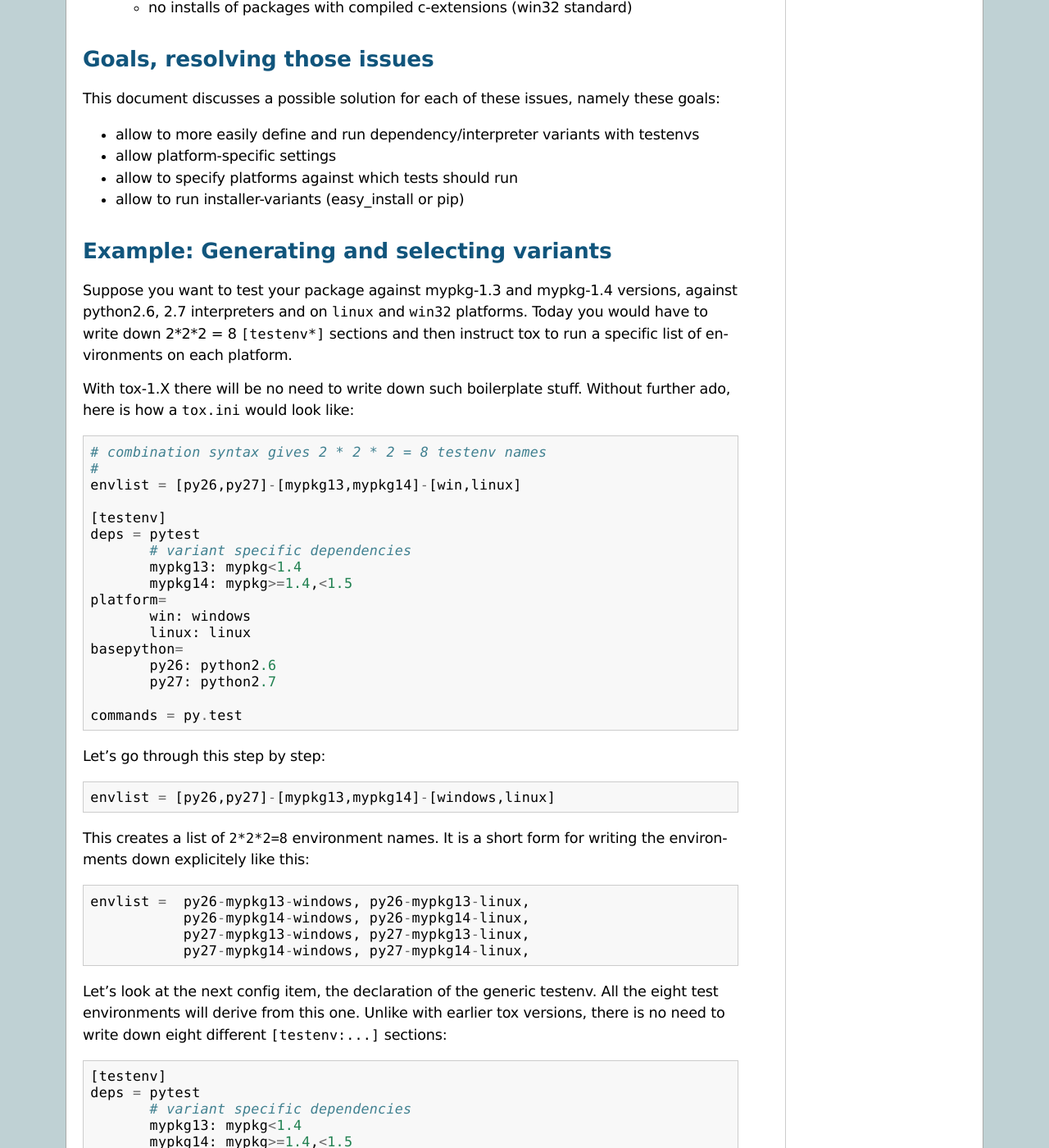
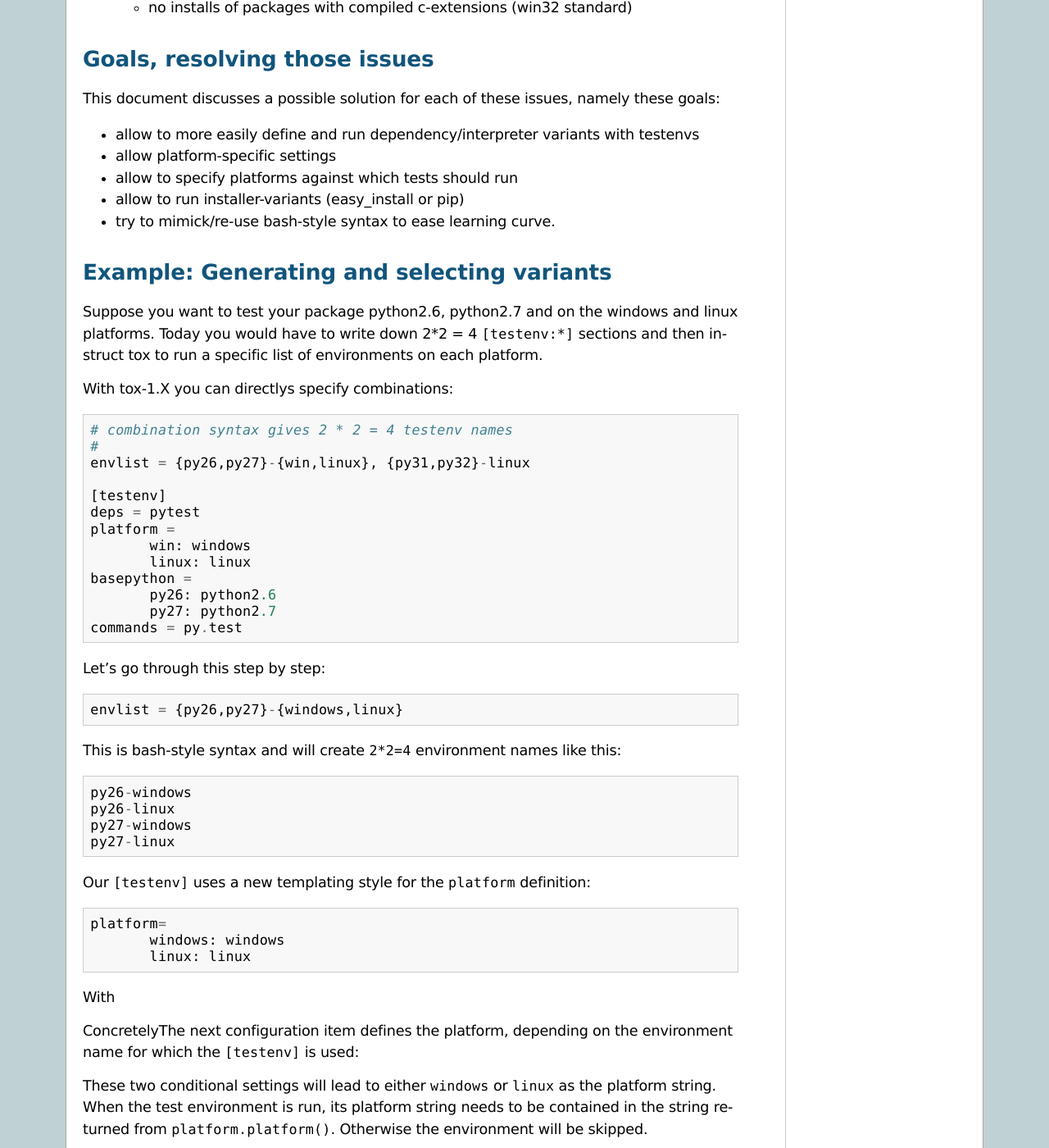
Before and after one commit to msabramo/tox, a Sphinx documentation site: the page built from doc/config-v2.txt, in a window 1280 px wide and 1400 px high, scrolled down 857 px. Shown: the whole window at 82% size. Built offline with Sphinx 7.4.7, drawn with Linux system fonts in a browser that asks for light colours; some of the changed text lies outside the part shown.

Commit message:
simplify variants/combintation explanation doc, use bash-style substitution for envlist (although it conflicts with the general {} subsitution which should maybe become ${...}. IOW, re-use more of bash syntax.

```diff
--- a/doc/config-v2.txt
+++ b/doc/config-v2.txt
@@ -44,6 +44,7 @@ coming up with its configuration language:
   - no way to check if installing via easy_install works
   - no installs of packages with compiled c-extensions (win32 standard)
 
+
 Goals, resolving those issues
 ------------------------------------
 
@@ -55,76 +56,56 @@ namely these goals:
 - allow platform-specific settings
 - allow to specify platforms against which tests should run
 - allow to run installer-variants (easy_install or pip)
+- try to mimick/re-use bash-style syntax to ease learning curve.
 
 
 Example: Generating and selecting variants
 ----------------------------------------------
 
-Suppose you want to test your package against mypkg-1.3 and mypkg-1.4
-versions, against python2.6, 2.7 interpreters and on ``linux`` and
-``win32`` platforms.  Today you would have to
-write down 2*2*2 = 8 ``[testenv*]`` sections and then instruct
+Suppose you want to test your package python2.6, python2.7 and on the
+windows and linux platforms.  Today you would have to
+write down 2*2 = 4 ``[testenv:*]`` sections and then instruct
 tox to run a specific list of environments on each platform.
 
-With tox-1.X there will be no need to write down such boilerplate stuff.
-Without further ado, here is how a ``tox.ini`` would look like::
+With tox-1.X you can directlys specify combinations::
 
-    # combination syntax gives 2 * 2 * 2 = 8 testenv names
+    # combination syntax gives 2 * 2 = 4 testenv names
     #
-    envlist = [py26,py27]-[mypkg13,mypkg14]-[win,linux]
+    envlist = {py26,py27}-{win,linux}, {py31,py32}-linux
 
     [testenv]
     deps = pytest
-           # variant specific dependencies
-           mypkg13: mypkg<1.4
-           mypkg14: mypkg>=1.4,<1.5
-    platform=
+    platform =
            win: windows
            linux: linux
-    basepython=
+    basepython =
            py26: python2.6
            py27: python2.7
-
     commands = py.test
 
 Let's go through this step by step::
 
-    envlist = [py26,py27]-[mypkg13,mypkg14]-[windows,linux]
+    envlist = {py26,py27}-{windows,linux}
 
-This creates a list of ``2*2*2=8`` environment names.  It is
-a short form for writing the environments down explicitely
+This is bash-style syntax and will create ``2*2=4`` environment names
 like this::
 
-    envlist =  py26-mypkg13-windows, py26-mypkg13-linux,
-               py26-mypkg14-windows, py26-mypkg14-linux,
-               py27-mypkg13-windows, py27-mypkg13-linux,
-               py27-mypkg14-windows, py27-mypkg14-linux,
+    py26-windows
+    py26-linux
+    py27-windows
+    py27-linux
 
-Let's look at the next config item, the declaration of the generic
-testenv.  All the eight test environments will derive from this one.
-Unlike with earlier tox versions, there is no need to write down
-eight different ``[testenv:...]`` sections::
+Our ``[testenv]`` uses a new templating style for the ``platform`` definition::
 
-    [testenv]
-    deps = pytest
-           # variant specific dependencies
-           mypkg13: mypkg<1.4
-           mypkg14: mypkg>=1.4,<1.5
+    platform=
+           windows: windows
+           linux: linux
 
-This defines an unconditional dependency ``pytest`` which is going to be
-installed in all environments.  It also defines two conditional dependencies:
+With
 
-- if ``mypkg13`` is part of the environment name, the ``mypkg<1.4`` spec
-  will be used, otherwise the line is empty.
-- if ``mypkg14`` is part of the environment name, the ``mypkg>=1.4,<1.5`` spec
-  will be used, otherwise the line is empty.
-
-The next configuration item defines the platform, depending on the
+ConcretelyThe next configuration item defines the platform, depending on the
 environment name for which the ``[testenv]`` is used::
 
-    platform=
-           win: windows
-           linux: linux
 
 These two conditional settings will lead to either ``windows`` or
 ``linux`` as the platform string.  When the test environment is run,
@@ -147,38 +128,55 @@ The last config item is simply the invocation of the test runner::
 
 Nothing special here :)
 
-However, as tox provides good defaults for platform and basepython
-settings, we can cut them out from our tox.ini::
+.. note::
 
-    envlist = [py26,py27]-[mypkg13,mypkg14]-[win,linux]
+    Tox provides good defaults for platform and basepython
+    settings, so the above ini-file can be further reduced::
 
-    [testenv]
-    deps = pytest
-           # variant specific dependencies
-           mypkg13: mypkg<1.4
-           mypkg14: mypkg>=1.4,<1.5
+        [tox]
+        envlist = {py26,py27}-{win,linux}
 
-Voila, this ``tox.ini`` file defines 8 environments.
+        [testenv]
+        deps = pytest
+        commands = py.test
+
+    Voila, this multi-dimensional ``tox.ini`` configuration
+    defines 2*2=4 environments.
+
+Adding mypkg13,mypkg14 dependency variants
+--------------------------------------------
+
+XXX
+This defines an unconditional dependency ``pytest`` which is going to be
+installed in all environments.  It also defines two conditional dependencies:
+
+- if ``mypkg13`` is part of the environment name, the ``mypkg<1.4`` spec
+  will be used, otherwise the line is empty.
+- if ``mypkg14`` is part of the environment name, the ``mypkg>=1.4,<1.5`` spec
+  will be used, otherwise the line is empty.
 
 
 The new "platform" setting
 --------------------------------------
 
 A testenv can define a new ``platform`` setting.  If its value
-is not contained in the string obtained from calling ``platform.platform()``
-the environment will be skipped.
+is not contained in the string obtained from calling
+``platform.platform()`` the environment will be skipped.
 
-Generator expressions in the envlist setting
+Expanding the ``envlist`` setting
 ----------------------------------------------------------
 
-The new ``envlist`` setting allows to use ``[CSV]`` expressions
-where ``CSV`` is a list of comma-separated values.  The basic
-generating algorithm works like this:
+The new ``envlist`` setting allows to use ``{}`` bash-style
+expressions.  XXX explanation or pointer to bash-docs
 
-- expand: for each CSV-expression in an environment name in the list
-  produce an additional environment name for each value in the CSV
-- repeat: as long as there are CSV-expressions, continue the process
+Templating based on environments names
+-------------------------------------------------
 
+For a given environment name, all lines in a testenv section which
+start with "NAME: ..." will be checked for being part in the environment
+name.  If they are part of it, the remainder will be the new line.
+If they are not part of it, the whole line will be left out.
+Parts of an environment name are obtained by ``-``-splitting it.
 
 Variant specification with [variant:VARNAME]
 ----------------------------------------------
@@ -225,13 +223,23 @@ Default settings related to environments names/variants
 
 tox comes with predefined settings for certain variants, namely:
 
-* ``[easy,pip]`` use easy_install or pip respectively
-* ``[py24,py25,py26,py27,py31,py32,py33,pypy19]`` use the respective
+* ``{easy,pip}`` use easy_install or pip respectively
+* ``{py24,py25,py26,py27,py31,py32,py33,pypy19]`` use the respective
   pythonNN or PyPy interpreter
-* ``[win32,linux,darwin]`` defines the according ``platform``.
+* ``{win32,linux,darwin}`` defines the according ``platform``.
 
 You can use those in your “envlist” specification
 without the need to define them yourself.
+
+
+Use more bash-style syntax
+--------------------------------------
+
+tox leverages bash-style syntax if you specify mintoxversion = 1.4:
+
+- $VARNAME or ${...} syntax instead of the older {} substitution.
+- XXX go through config.txt and see how it would need to be changed
+
 
 Transforming the examples: django-rest
 ------------------------------------------------
@@ -242,7 +250,7 @@ file has 159 lines and a lot of repetition, the new one would +have 20
 lines and almost no repetition::
 
      [tox]
-     envlist = [py25,py26,py27]-[django12,django13]-[,example]
+     envlist = {py25,py26,py27}-{django12,django13}{,-example}
 
      [testenv]
      commands = python setup.py test
@@ -253,7 +261,7 @@ lines and almost no repetition::
          django12: django==1.2.4
          django13: django==1.3.1
 
-     [variant:example]
+     [envpart:example]
      commands = python examples/runtests.py
      +deps =
          wsgiref==0.1.2
@@ -261,12 +269,13 @@ lines and almost no repetition::
          httplib2==0.6.0
          Markdown==2.0.3
 
-Note that ``[,example]`` in the envlist denotes an empty env and the
-"example" variant.  The empty variant means that there are no specific
+Note that ``{,-example}`` in the envlist denotes an empty env and the
+"example" envpart.  The empty envpart means that there are no specific
 settings and thus no need to define a variant name.
 
 Note also that ``+deps`` means that we are appending to dependencies,
 not substituting them.
+
 
 Transforming the examples: django-treebeard
 ------------------------------------------------
```
